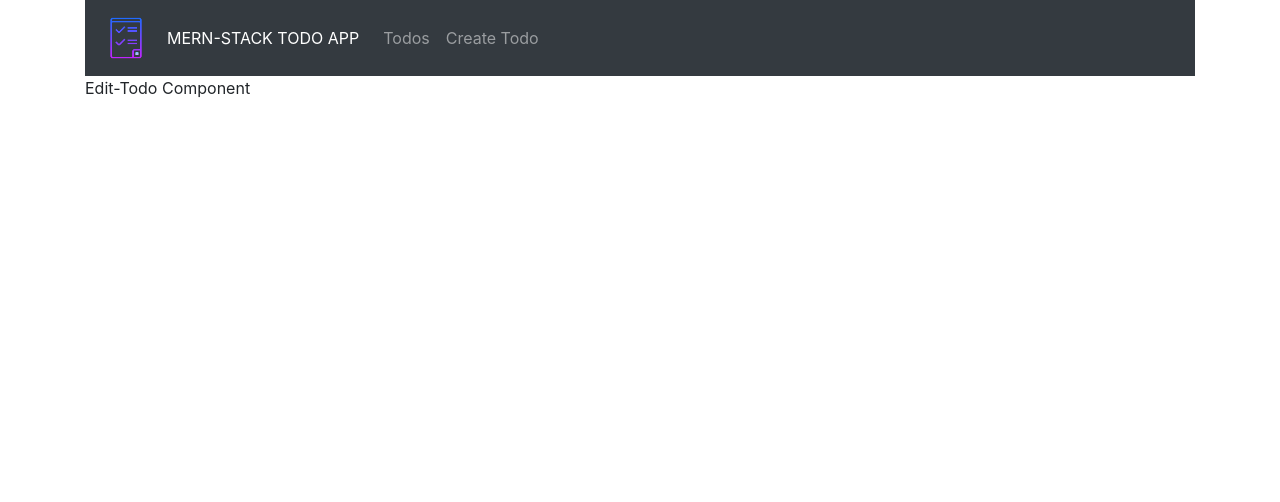
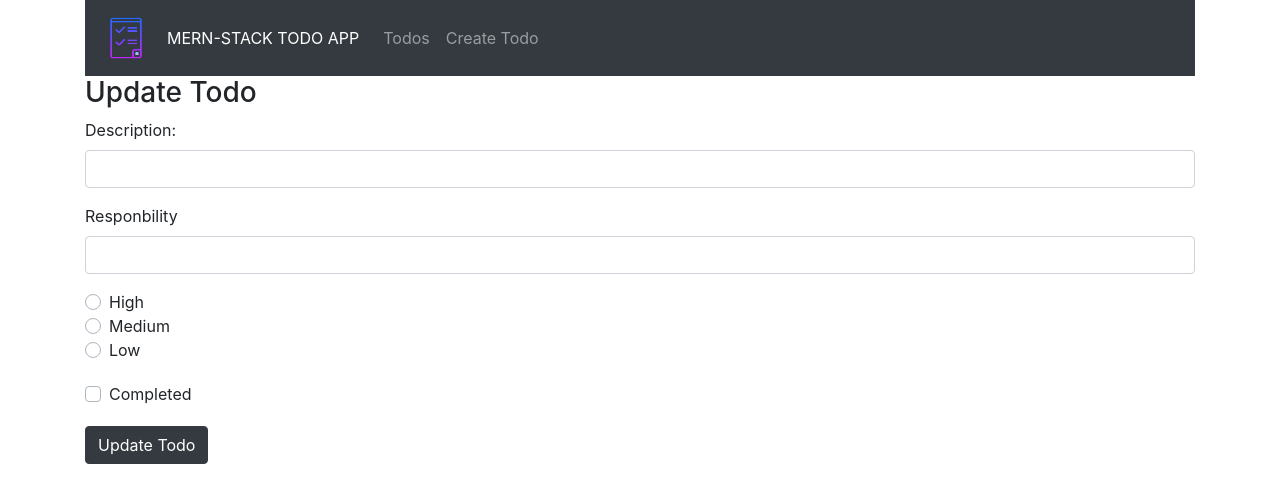
Before and after one commit to Hiteshsaai/Todo_MERN_App_Frontend, a React (Create React App) app: page /edit/1 in a window 1280 px wide. Shown: the top 502 px of the page. Built offline with nearby package versions, Linux system fonts and the light colour scheme; no server answers.

Commit message:
Started the edit-todo feature

```diff
--- a/src/components/edit-todo.js
+++ b/src/components/edit-todo.js
@@ -1,12 +1,163 @@
 import React, {Component} from 'react';
-
+import axios from 'axios';
 
 
 class EditTodo extends Component {
+
+    constructor(props){
+        super(props);
+
+        this.state = {
+            todo_description: '',
+            todo_responsible: '',
+            todo_priority: '',
+            todo_creation_date: '',
+            todo_complete: false
+        }
+
+        this.onChangeTodoDescription= this.onChangeTodoDescription.bind(this);
+        this.onChangeTodoResponsible = this.onChangeTodoResponsible.bind(this);
+        this.onChangeTodoPriority = this.onChangeTodoPriority.bind(this);
+        this.onChangeCompeleted = this.onChangeCompeleted.bind(this);
+        this.onSubmit = this.onSubmit.bind(this);
+
+    }
+
+    componentDidMount(){
+        axios.get("http://localhost:4000/edit"+this.props.match.params.id)
+        .then(res => {
+            this.setState({
+                todo_description: res.body.todo_description,
+                todo_responsible: res.body.todo_responsible,
+                todo_priority: res.body.todo_priority,
+                todo_creation_date: res.body.todo_creation_date,
+                todo_complete: res.body.todo_complete})
+        })
+        .catch((err) => {
+            console.log(err)
+        })
+    }
+
+
+    onChangeTodoDescription(e) {
+        this.setState({
+            todo_description: e.target.value
+        })
+    }
+
+    onChangeTodoResponsible(e){
+        this.setState({
+            todo_responsible: e.target.value
+        })
+    }
+
+    onChangeTodoPriority(e){
+        this.setState({
+            todo_priority: e.target.value
+        })
+    }
+
+    onChangeCompeleted(e){
+        this.setState({
+            todo_complete: !this.state.todo_complete
+        })
+    }
+
+    onSubmit(e){
+        e.preventDefault()
+        const obj = {
+            todo_description: this.state.todo_description,
+            todo_responsible: this.state.todo_responsible,
+            todo_priority: this.state.todo_responsible,
+            todo_complete: this.state.todo_complete
+        };
+
+        axios.post("http://localhost:4000/update/"+ this.props.match.params.id, obj)
+            .then(res => console.log(res.data))
+            .catch(err => {
+                console.log(err)
+            });
+
+        // once updated it will be go back to the todo list page
+        this.props.history.push('/')
+    }
+
+
     render(){
         return(
             <div>
-                Edit-Todo Component
+                <h3> Update Todo</h3>
+                <form onSubmit= {this.onSubmit}>
+                    <div class="form-group">
+                        <label> Description: </label>
+                        <input
+                            type="text"
+                            className="form-control"
+                            value = {this.state.todo_description}
+                            onChange = {this.onChangeTodoDescription}/>
+                    </div>
+                    <div class="form-group">
+                        <label> Responbility </label>
+                        <input
+                            type="text"
+                            className="form-control"
+                            value = {this.state.todo_responsible}
+                            onChange = {this.onChangeTodoResponsible}/>
+                    </div>
+                    {/* // Priority Form  High*/}
+                    <div class="custom-control custom-radio">
+                    <input
+                        type="radio"
+                        id="customRadio1"
+                        name="customRadio"
+                        class="custom-control-input"
+                        value = "High"
+                        checked = {this.state.todo_priority === 'High'} // To check if the priority is set to high
+                        onChange = {this.onChangeTodoPriority}/>
+                    <label class="custom-control-label" for="customRadio1">High</label>
+                    </div>
+                    {/* // Priority Form  Medium*/}
+                    <div class="custom-control custom-radio">
+                        <input
+                            type="radio"
+                            id="customRadio2"
+                            name="customRadio"
+                            class="custom-control-input"
+                            value = "Medium"
+                            checked = {this.state.todo_priority === 'Medium'} // To check if the priority is set to medium
+                            onChange = {this.onChangeTodoPriority}/>
+                        <label class="custom-control-label" for="customRadio2">Medium</label>
+                    </div>
+                    {/* // Priority Form  Low*/}
+                    <div class="custom-control custom-radio">
+                        <input
+                            type="radio"
+                            id="customRadio3"
+                            name="customRadio"
+                            class="custom-control-input"
+                            value = "Low"
+                            checked = {this.state.todo_priority === 'Low'} // To check if the priority is set to low
+                            onChange = {this.onChangeTodoPriority}/>
+                        <label class="custom-control-label" for="customRadio3">Low</label>
+                    </div>
+                    <div class="custom-control custom-checkbox" style = {{marginTop: "20px"}}>
+                        <input
+                            type="checkbox"
+                            class="custom-control-input"
+                            id="customCheck1"
+                            onChange = {this.onChangeCompeleted}
+                            checked = {this.state.todo_complete}
+                            value = {this.state.todo_complete}/>
+                        <label class="custom-control-label" for="customCheck1">Completed</label>
+                    </div>
+                    <div className = 'form-group' style = {{marginTop: "20px"}}>
+                        <input
+                            type = "submit"
+                            value = "Update Todo"
+                            className = "btn btn-dark"
+                            />
+                    </div>
+                </form>
             </div>
         )
     }
```
